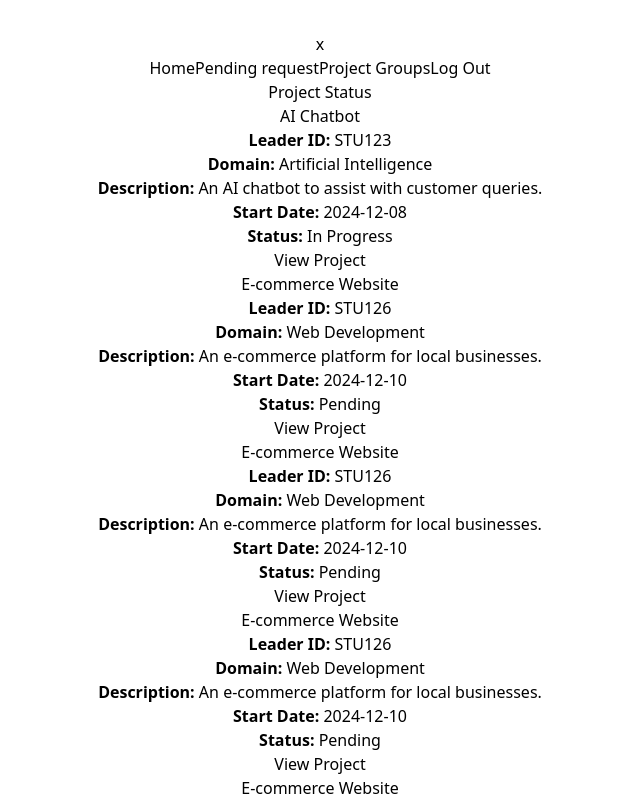
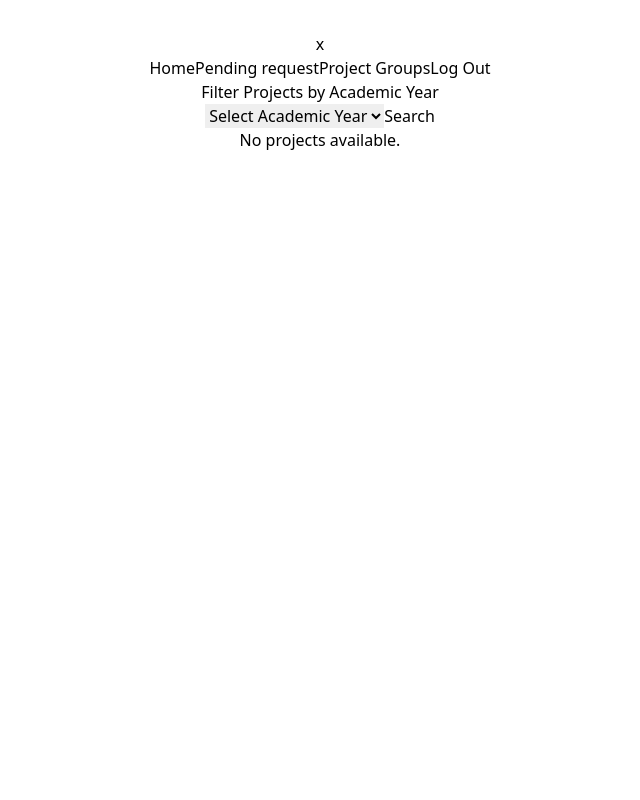
Before and after one commit to Vinith11/EduTrack-frontend, a React (Vite) app: page /project-batch in a window 1280 px wide. Shown: the top 800 px of the page, without its empty margins (320-960 px from the left). Built offline with nearby package versions, Linux system fonts and the light colour scheme.

Commit message:
Final UI

```diff
--- a/src/components/ProjectBatch/ProjectBatch.jsx
+++ b/src/components/ProjectBatch/ProjectBatch.jsx
@@ -18,22 +18,6 @@ const ProjectBatch = () => {
       studentProjectStart: "2024-12-08",
       studentProjectCompletionStatus: "In Progress",
       studentProjectUrl: "http://example.com/ai-chatbot",
-      facultyApprovalStatus: true,
-    },
-    {
-      projectId: 2,
-      studentProjectName: "E-commerce Website",
-      academicYear: "2022",
-      studentProjectLeaderId: "STU126",
-      teamMembers: ["STU127", "STU128"],
-      studentProjectGuideId: "FAC002",
-      studentProjectDomain: "Web Development",
-      studentProjectDescription: "An e-commerce platform for local businesses.",
-      studentProjectType: "Development",
-      studentProjectReport: "report_ecommerce.pdf",
-      studentProjectStart: "2024-12-10",
-      studentProjectCompletionStatus: "Pending",
-      studentProjectUrl: "http://example.com/ecommerce",
       facultyApprovalStatus: true,
     },
     {
@@ -133,12 +117,38 @@ const ProjectBatch = () => {
 
   return (
     <div className="p-6 min-h-screen">
-      <h1 className="text-2xl font-bold text-center mb-6">Project Status</h1>
+      <h1 className="text-2xl font-bold text-center mb-6">
+        Filter Projects by Academic Year
+      </h1>
 
-      {/* Display Projects */}
+      {/* Dropdown and Search Button */}
+      <div className="flex flex-col items-center md:flex-row md:justify-center gap-4 mb-6">
+        <select
+          value={selectedYear}
+          onChange={(e) => setSelectedYear(e.target.value)}
+          className="border border-gray-300 rounded-md p-2 w-full md:w-64"
+        >
+          <option value="" disabled>
+            Select Academic Year
+          </option>
+          {years.map((year) => (
+            <option key={year} value={year.toString()}>
+              {year}
+            </option>
+          ))}
+        </select>
+        <button
+          onClick={handleFilter}
+          className="bg-blue-500 text-white px-4 py-2 rounded hover:bg-blue-600"
+        >
+          Search
+        </button>
+      </div>
+
+      {/* Display Filtered Projects */}
       <div className="grid gap-6 md:grid-cols-2 lg:grid-cols-3">
-        {data.length > 0 ? (
-          data.map((project) => (
+        {filteredProjects.length > 0 ? (
+          filteredProjects.map((project) => (
             <div
               key={project.projectId}
               className="bg-white shadow-md rounded-lg p-4 border border-gray-200"
@@ -174,8 +184,8 @@ const ProjectBatch = () => {
             </div>
           ))
         ) : (
-          <p className="text-2xl font-bold text-center col-span-full text-gray-800">
-            No Projects Available
+          <p className="text-gray-600 text-center col-span-full">
+            No projects available.
           </p>
         )}
       </div>
```
